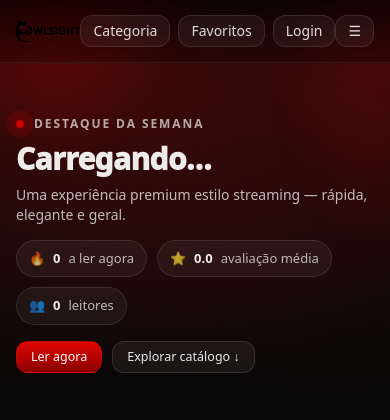
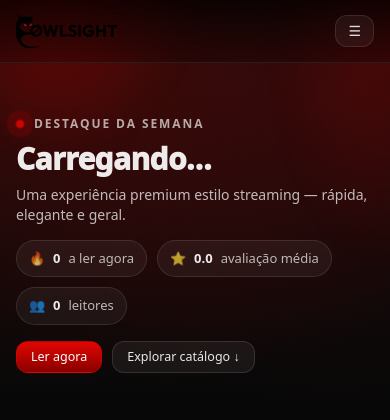
Before and after one commit to fernandomacombo/owlsight, a Django app: page / in a window 390 px wide. Shown: the top 420 px of the page. Run offline with Django 5.2, Linux system fonts and the light colour scheme; data that the repository does not hold is empty; some libraries are stand-ins or nearby versions.

Commit message:
atualizado

```diff
--- a/frontend/templates/frontend/index.html
+++ b/frontend/templates/frontend/index.html
@@ -657,14 +657,12 @@
     <div class="tag">Biblioteca premium • estilo streaming</div>
   </div>
 
-        <!-- links desktop (md+). No mobile some e fica só hamburger -->
-        <div class="nav-links flex gap-2 items-center">
-          <!-- Sempre -->
+  <!-- links desktop (>= 640px) -->
+  <div class="nav-links hidden sm:flex gap-2 items-center">
     <a class="pill" href="/categories/">Categoria</a>
     <a class="pill" href="/favorites/">Favoritos</a>
 
     {% if request.user.is_authenticated %}
-            <!-- Logado (normal ou admin) -->
       <a class="pill" href="/profile/">Minha Conta</a>
 
       {% if request.user.is_staff or request.user.is_superuser %}
@@ -674,17 +672,17 @@
         {% endif %}
       {% endif %}
 
-            <!-- Sair -->
       <button id="logoutBtn" class="pill" type="button">Sair</button>
-
     {% else %}
-            <!-- Não logado -->
       <a href="/login/" class="pill">Login</a>
     {% endif %}
   </div>
 
-        <!-- hamburger mobile -->
-        <button class="pill hamburger" type="button" onclick="openDrawer()" aria-label="Menu">☰</button>
+  <!-- hamburger mobile (< 640px) -->
+  <button class="pill inline-flex sm:hidden hamburger" type="button"
+          onclick="openDrawer()" aria-label="Menu">
+    ☰
+  </button>
 </div>
 
       <!-- HERO CONTENT -->
```
Lines whose indentation alone changed are shown as unchanged.
